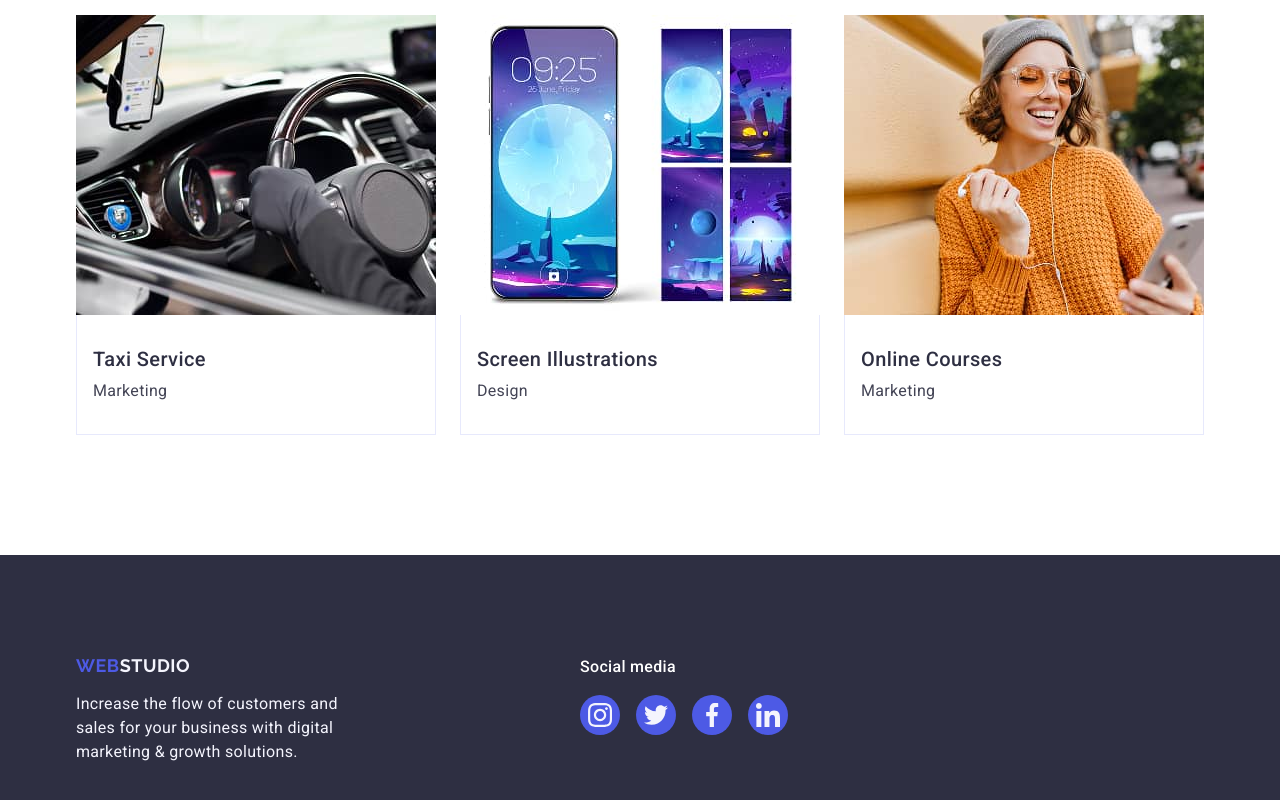
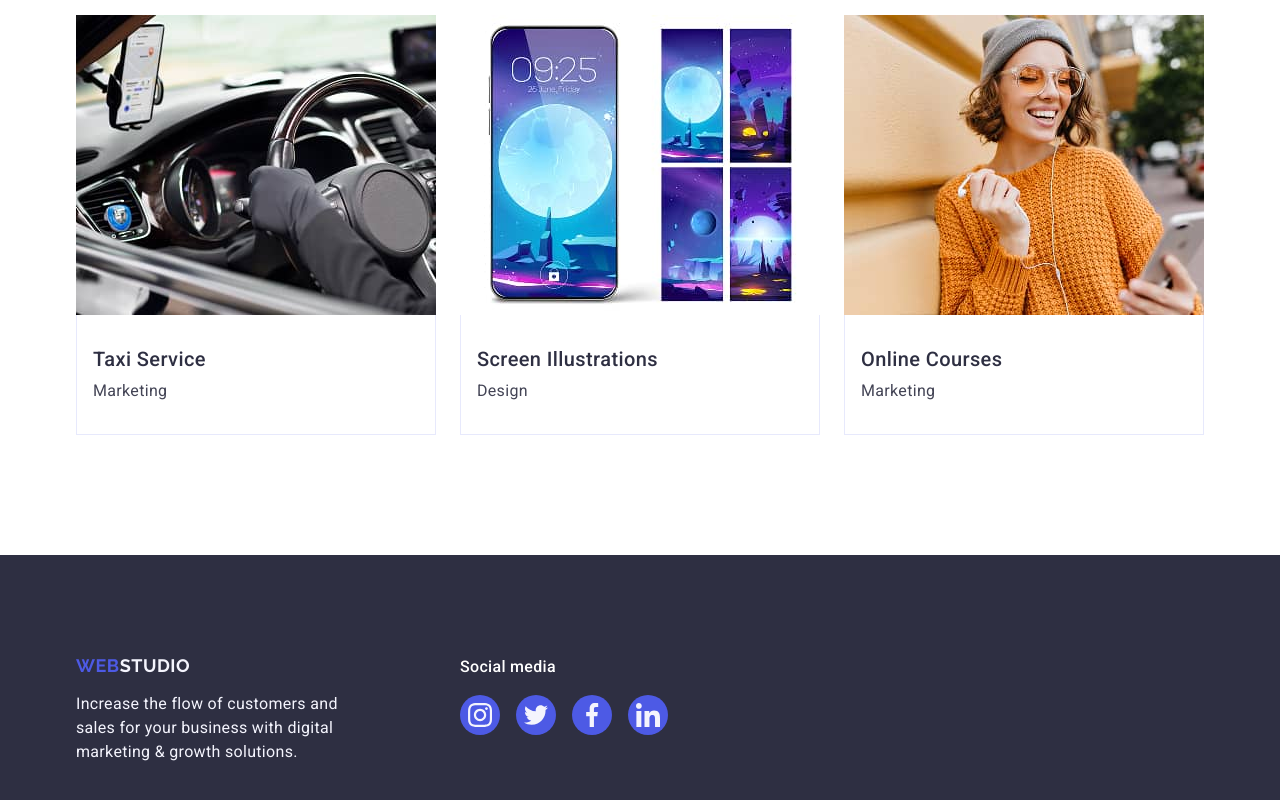
Before and after one commit to Bashmachok1982/goit-markup-hw-04, a plain HTML site: page index.html in a window 1280 px wide. Shown: the part 2602-3402 px from the top of the page. Drawn offline with nearby package versions, Linux system fonts and the light colour scheme.

Commit message:
The Last uge tochno

```diff
--- a/css/styles.css
+++ b/css/styles.css
@@ -494,15 +494,19 @@ a {
   max-width: 264px;
 }
 /*добавил*/
-.footer-content {
+.footer-section-dark-bg .container {
   display: flex;
-  gap: 120px; /* Отступ 120px между footer-content и footer-social */
   align-items: baseline; /*добавил*/
 }
 /*добавил*/
-.footer-content-item {
+.footer-content {
   max-width: 264px; /* Ограничиваем ширину по тексту */
   margin-right: 120px; /*добавил*/
+}
+/*добавил*/
+.footer-social {
+  display: flex;
+  flex-direction: column;
 }
 /*добавил*/
 .footer-social-text {
@@ -517,7 +521,7 @@ a {
 .footer-social-list {
   display: flex;
   gap: 16px; /* Расстояние между иконками */
-  padding: 0;
+  /*padding: 0;
   list-style: none;
   justify-content: flex-start; /* Иконки тоже по левому краю */
 }
--- a/index.html
+++ b/index.html
@@ -428,7 +428,6 @@
       <footer class="footer-section-dark-bg">
         <div class="container">
           <div class="footer-content">
-            <div class="footer-content-item">
             <a href="./index.html" class="logo-link-footer"
               >WEB<span class="logo-studio-footer">Studio</span></a
             >
@@ -471,7 +470,6 @@
             </ul>
           </div>
         </div>
-        </div>
       </footer>
     </main>
   </body>
```
Lines whose indentation alone changed are shown as unchanged.
